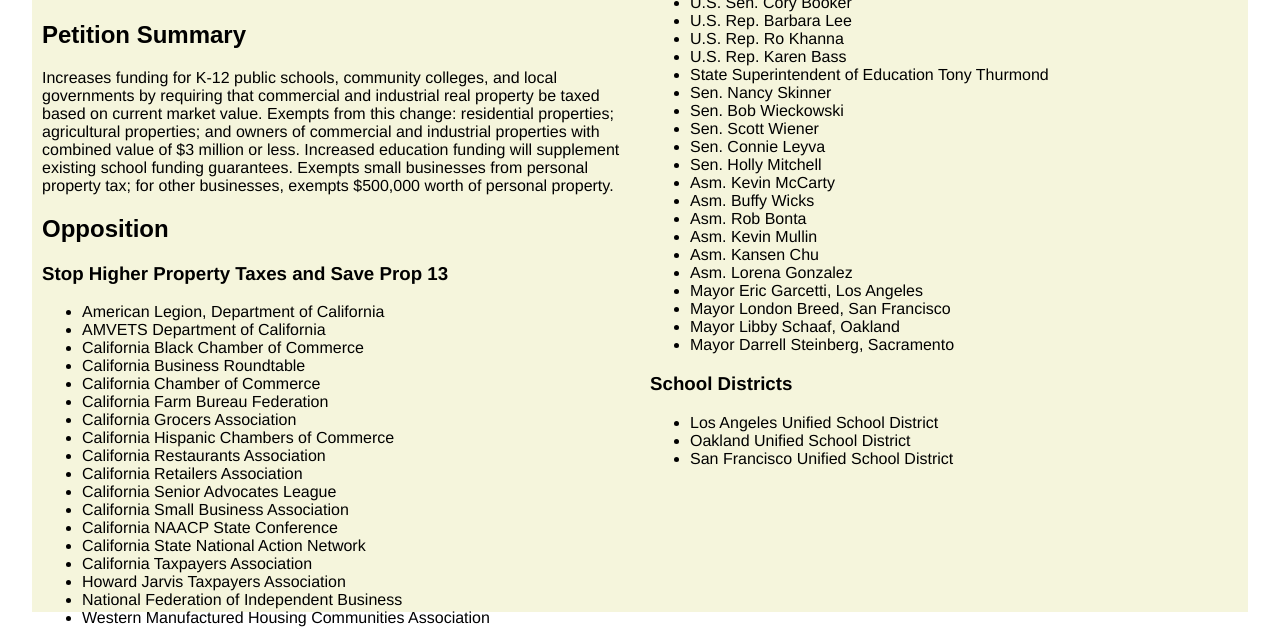
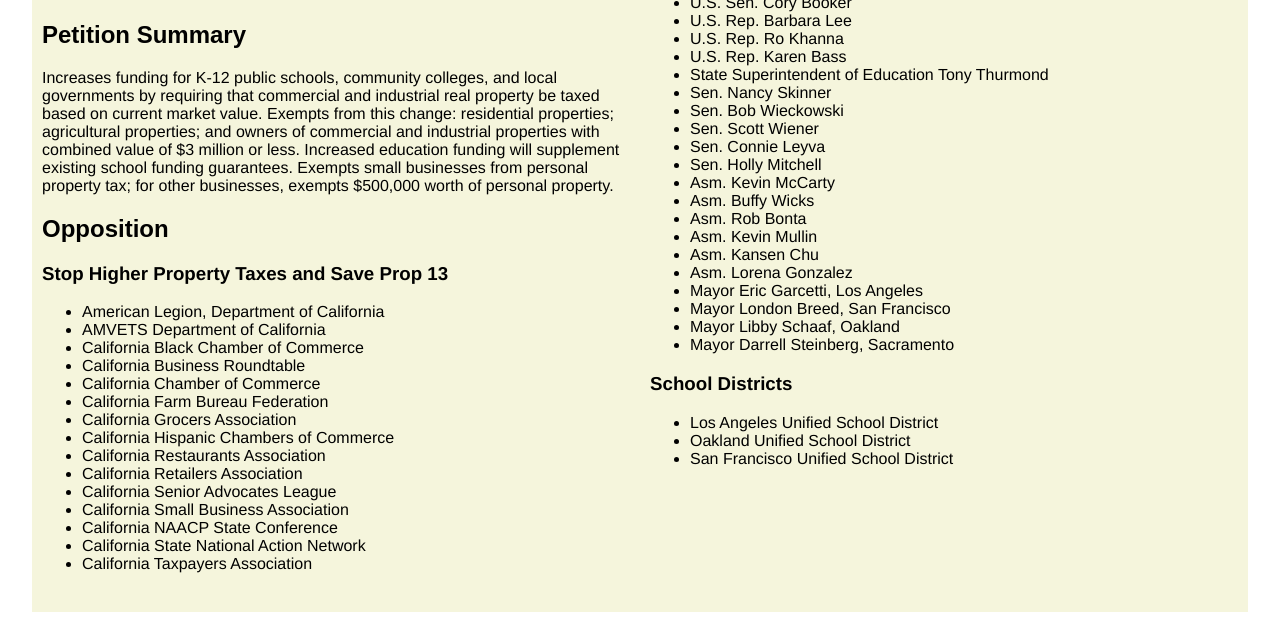
Before and after one commit to mattkong0/GenZAlliance, a plain HTML site: page prop15.html in a window 1280 px wide. Shown: the part 1329-1973 px from the top of the page. Drawn offline with Linux system fonts and the light colour scheme; a script that the page names is missing; a web font is replaced by a local one.

Commit message:
Update prop15.html

```diff
--- a/prop15.html
+++ b/prop15.html
@@ -72,9 +72,6 @@
             <li>California NAACP State Conference</li>
             <li>California State National Action Network</li>
             <li>California Taxpayers Association</li>
-            <li>Howard Jarvis Taxpayers Association</li>
-            <li>National Federation of Independent Business</li>
-            <li>Western Manufactured Housing Communities Association</li>
           </ul>
         </div>
         <div class="column" style="background-color:beige;">
```
